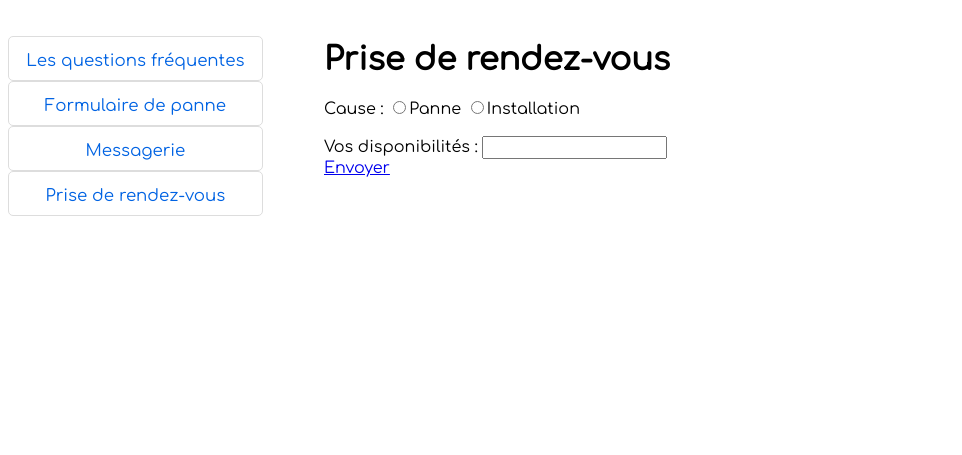
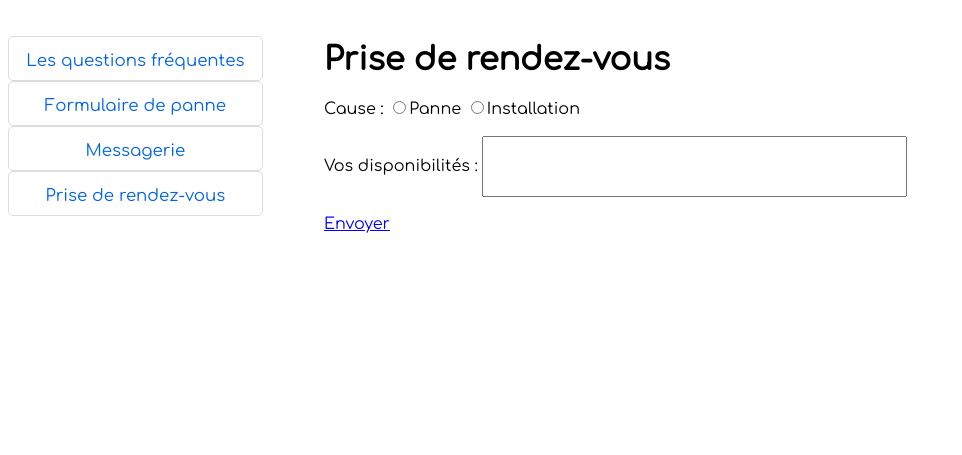
Before and after one commit to diegoouensanga/G5D-Domolink, a PHP site: page /views/partie_aide/prise_de_rdv.php in a window 1280 px wide. Shown: the part 109-564 px from the top of the page, without its empty margins (0-962 px from the left). Run offline with PHP 8.4, Linux system fonts and the light colour scheme; a user stored in the database is signed in; data comes from the database, SQL or seed files in the repository.

Commit message:
correction

```diff
--- a/models/partie_aide/model.php
+++ b/models/partie_aide/model.php
@@ -96,7 +96,7 @@ function messageRecu1()
 function messageEnvoye1(){
     $db = dbConnect();
     $idUtilsateur = $_SESSION['id'];
-    $message_envoye = $db->query("SELECT * FROM Messages WHERE id_envoyeur = $$idUtilsateur ORDER BY date DESC ");
+    $message_envoye = $db->query("SELECT * FROM Messages WHERE id_envoyeur = $idUtilsateur ORDER BY date DESC ");
     while ($donnees = $message_envoye->fetch()) {
         ?>
         <tr>
--- a/views/partie_aide/prise_de_rdv.php
+++ b/views/partie_aide/prise_de_rdv.php
@@ -29,8 +29,8 @@
             </label> <br> <br>
             <label>
                 Vos disponibilités :
-                <input type="text" name="dispo" height="20" required>
-            </label> <br>
+                <input type="text" name="dispo" size="50" style="height:55px;" required>
+            </label> <br> <br>
 
             <a href="router.php?action=conf_rdv"> Envoyer</a>
         </p>
```
